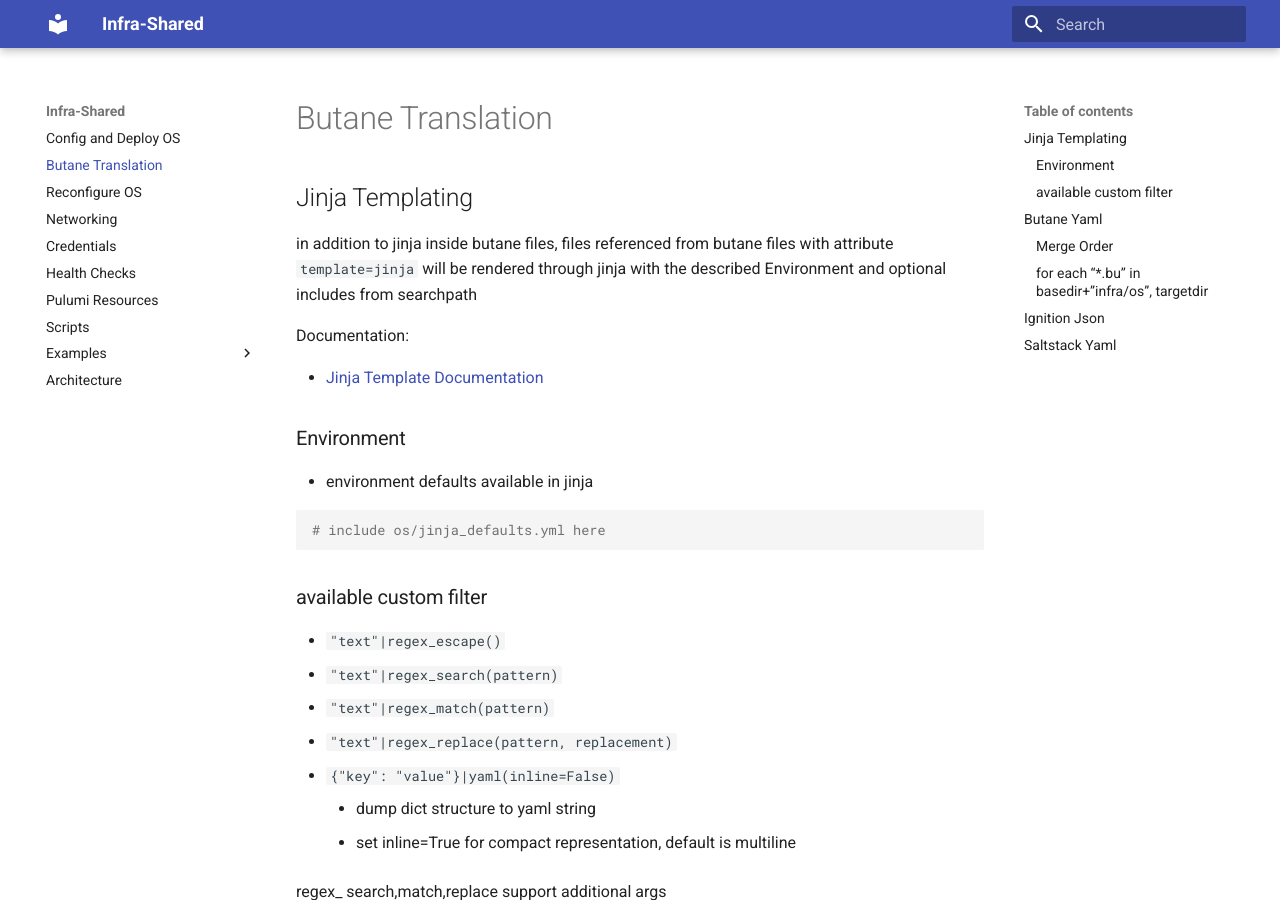
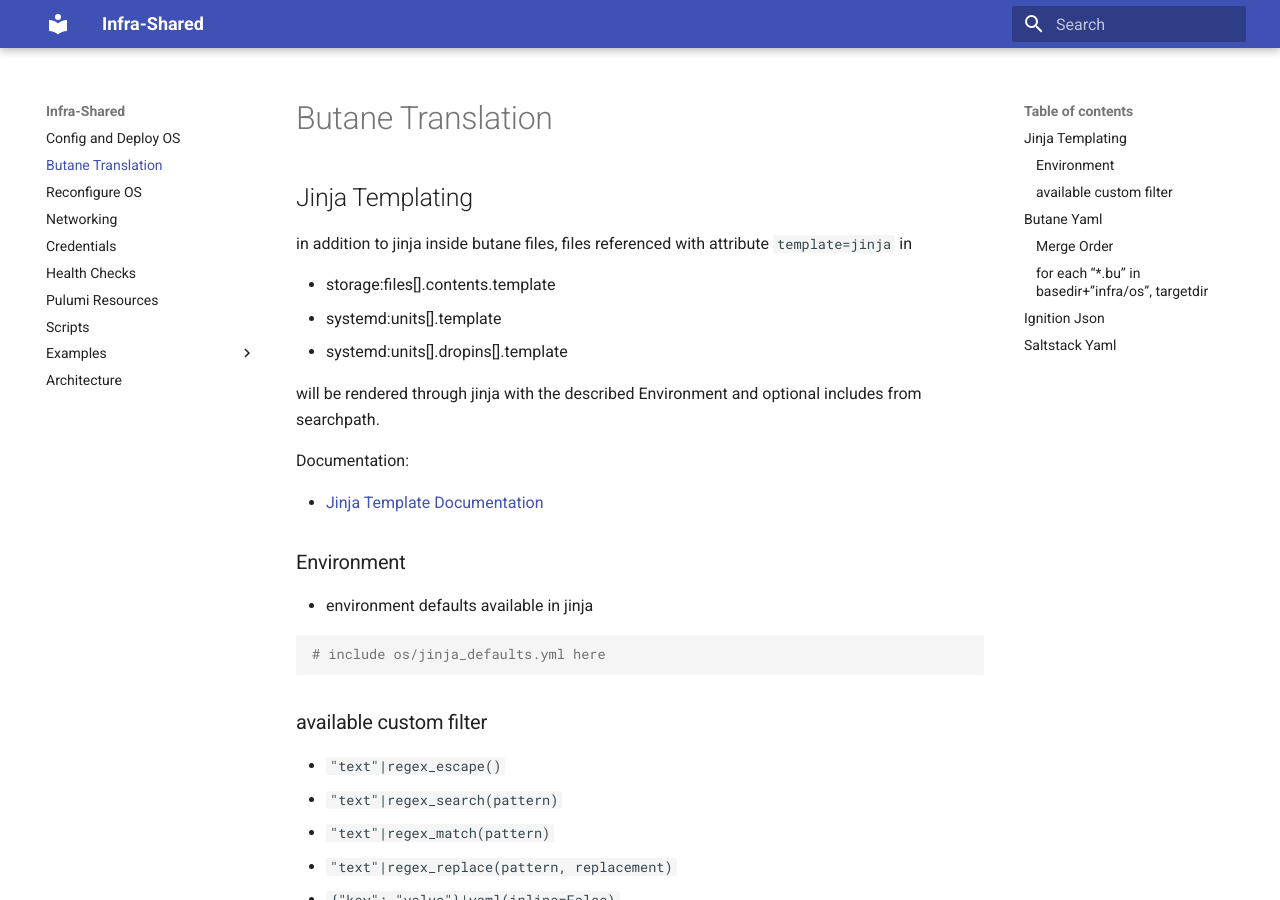
Before and after one commit to wuxxin/infra-shared, an MkDocs documentation site: the page built from docs/butane.md, in a window 1280 px wide and 900 px high. Built offline with MkDocs 1.6.1 and Material for MkDocs 9.7.7, drawn with Linux system fonts in a browser that asks for light colours.

Commit message:
clarify template=jinja

```diff
--- a/docs/butane.md
+++ b/docs/butane.md
@@ -3,8 +3,13 @@
 ## Jinja Templating
 
 in addition to jinja inside butane files,
-files referenced from butane files with attribute `template=jinja`
-will be rendered through jinja with the described Environment and optional includes from searchpath
+files referenced with attribute `template=jinja` in
+
+- storage:files[].contents.template
+- systemd:units[].template
+- systemd:units[].dropins[].template
+
+will be rendered through jinja with the described Environment and optional includes from searchpath.
 
 Documentation:
 
```
